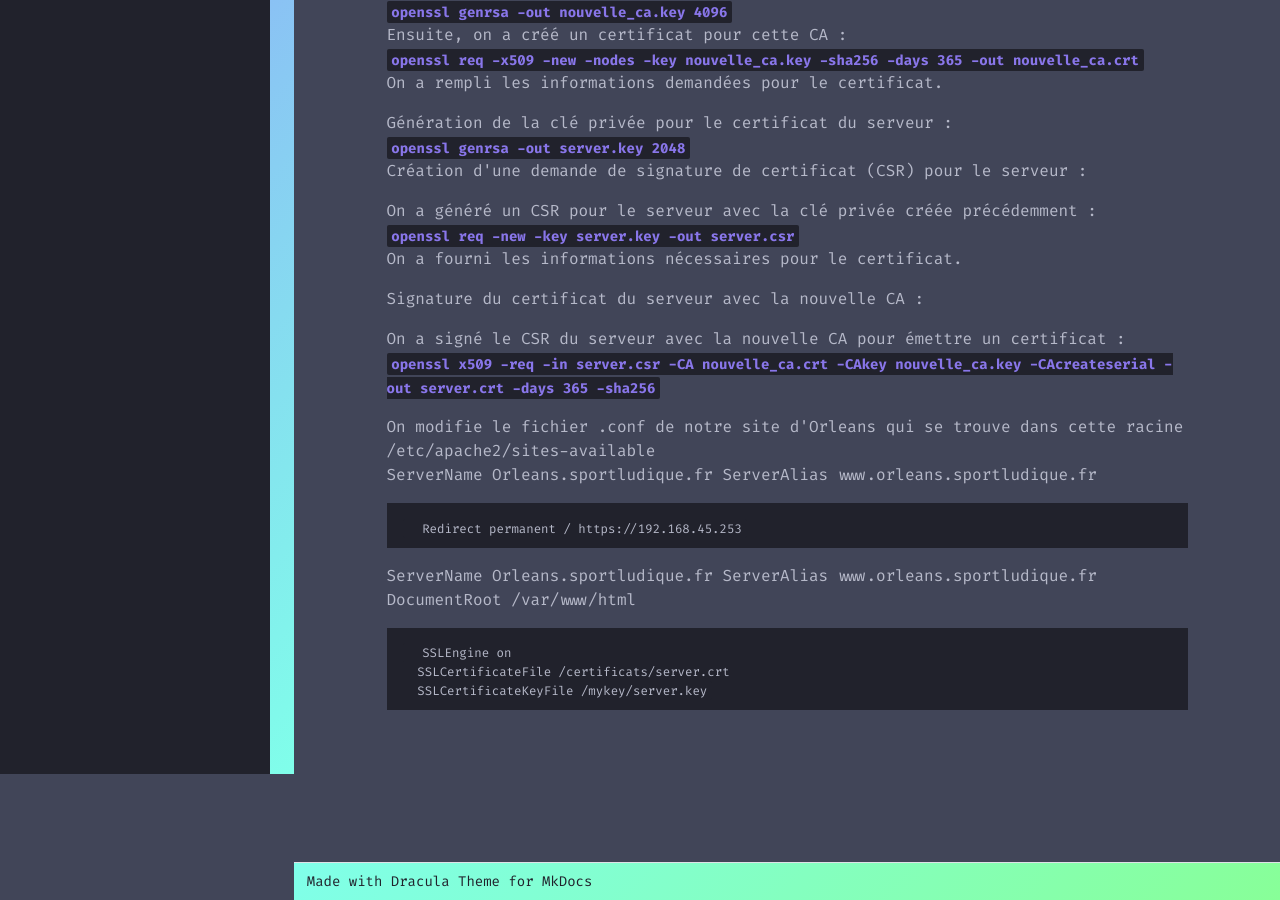
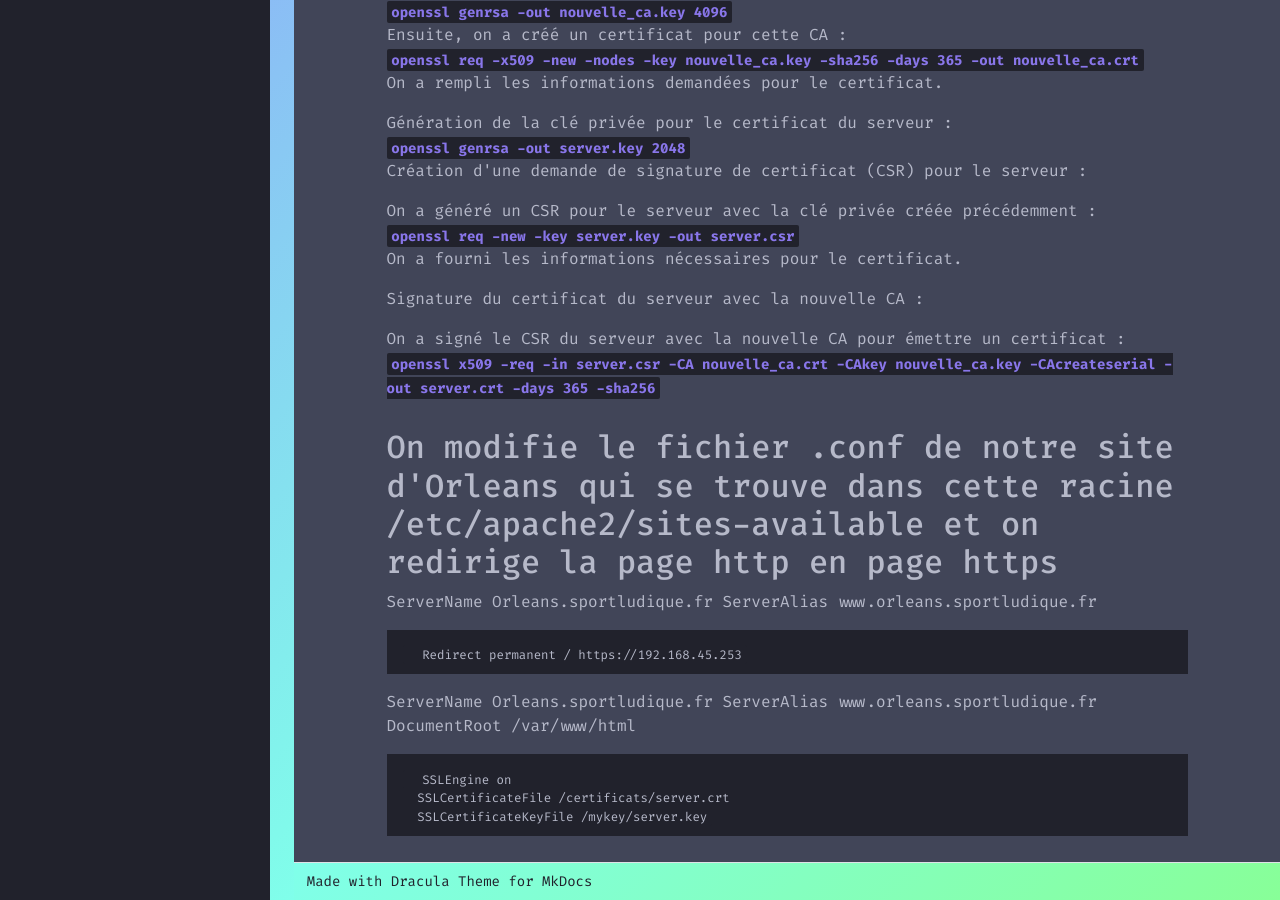
Before and after one commit to eRaETatsuya/OrleansSIO.github.io, an MkDocs documentation site: the page built from docs/http_serv.md, in a window 1280 px wide and 900 px high, scrolled down 856 px. Built offline with MkDocs 1.6.1 and Material for MkDocs 9.7.7, drawn with Linux system fonts in a browser that asks for light colours.

Commit message:
Update http_serv.md

```diff
--- a/docs/http_serv.md
+++ b/docs/http_serv.md
@@ -51,7 +51,8 @@ On a signé le CSR du serveur avec la nouvelle CA pour émettre un certificat :
 **`openssl x509 -req -in server.csr -CA nouvelle_ca.crt -CAkey nouvelle_ca.key -CAcreateserial -out server.crt -days 365 -sha256`**
 </br>
 
-  On modifie le fichier .conf de notre site d'Orleans qui se trouve dans cette racine /etc/apache2/sites-available
+## On modifie le fichier .conf de notre site d'Orleans qui se trouve dans cette racine /etc/apache2/sites-available et on redirige la page http en page https
+
   <VirtualHost *:80>
       ServerName Orleans.sportludique.fr
       ServerAlias www.orleans.sportludique.fr
```
